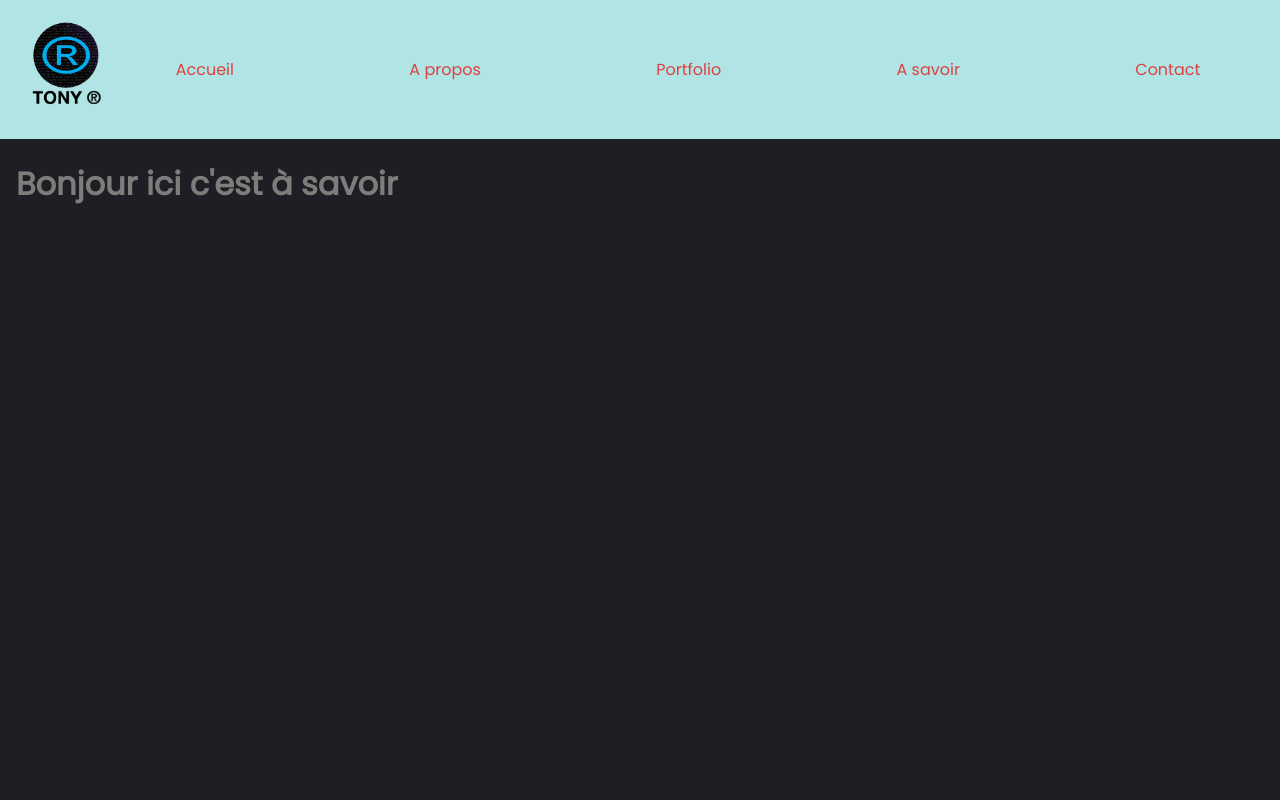
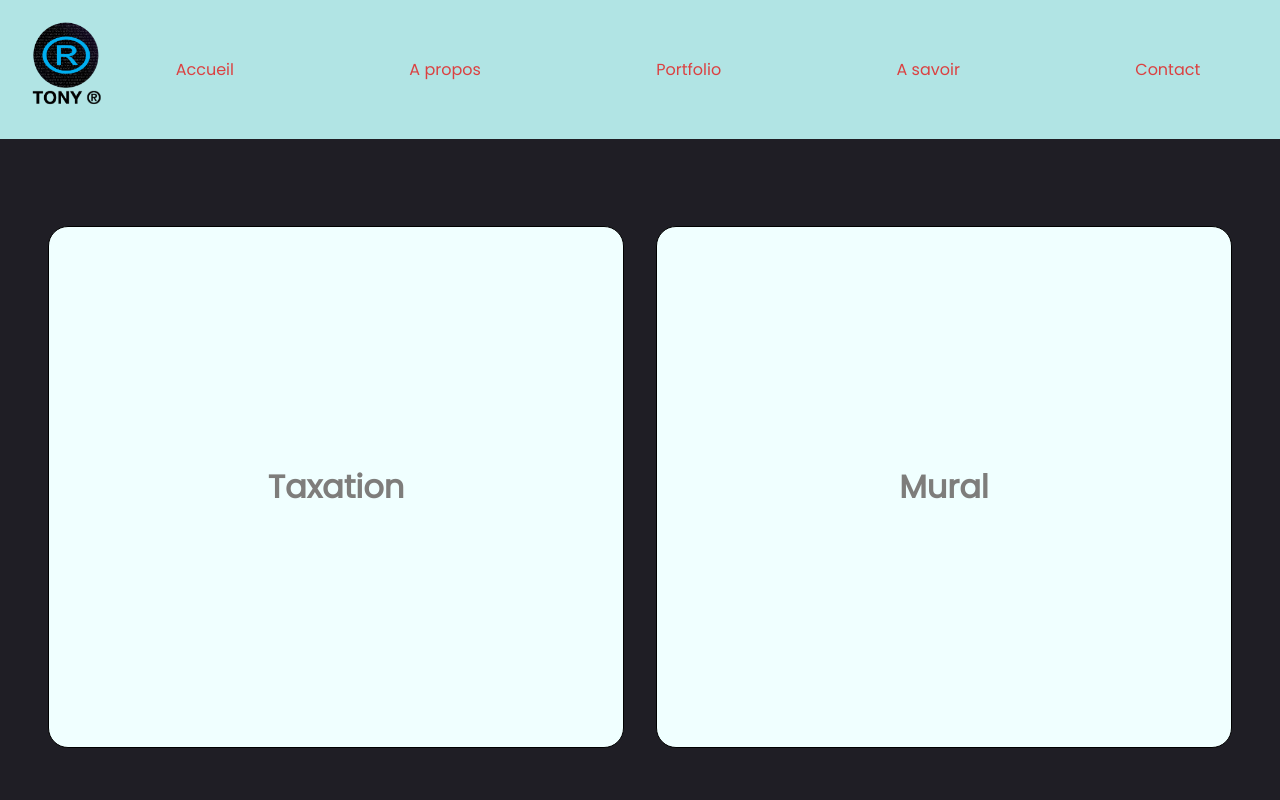
Before and after one commit to Max182xx/WebsideTonyR, a React (Create React App) app in the folder website/: page /asavoir in a window 1280 px wide. Shown: the top 800 px of the page. Built offline with nearby package versions, Linux system fonts and the light colour scheme.

Commit message:
Mise en place des flip card dans la page à savoir

```diff
--- a/website/package.json
+++ b/website/package.json
@@ -13,6 +13,7 @@
     "bootstrap": "^5.3.3",
     "gsap": "^3.12.5",
     "react": "^18.3.1",
+    "react-card-flip": "^1.2.3",
     "react-dom": "^18.3.1",
     "react-responsive-carousel": "^3.2.23",
     "react-router-dom": "^6.24.1",
--- a/website/src/App.css
+++ b/website/src/App.css
@@ -19,7 +19,6 @@ body {
   color: rgb(126, 125, 123);
 }
 
-
 .main {
   min-height: 100vh;
   padding: 10rem 1rem 1rem;
--- a/website/src/pages/ASavoir.jsx
+++ b/website/src/pages/ASavoir.jsx
@@ -1,11 +1,87 @@
-import React from 'react';
+import React, { useState } from "react";
+import ReactCardFlip from "react-card-flip";
+import "../styles/ASavoir.css";
 
-const ASavoir = () => {
-    return (
-        <div className="main">
-            <h1> Bonjour ici c'est  à savoir </h1>
+/* Intaller le package  'npm i react-card-flip' dans le projet */
+
+function ASavoir() {
+  const [flips, setFlips] = useState([false, false]);
+
+  function flipCard(index) {
+    const newFlips = [...flips];
+    newFlips[index] = !newFlips[index]; // Met à jour l'état de la carte spécifique
+    setFlips(newFlips);
+  }
+
+  return (
+    <main>
+      <div className="main">
+        <div className="container-flip">
+          {/* Carte 1 */}
+          <ReactCardFlip flipDirection="horizontal" isFlipped={flips[0]}>
+            <div className="card card-front " onClick={() => flipCard(0)}>
+              <h1>Taxation</h1>
+            </div>
+
+            <div className="card card-back" onClick={() => flipCard(0)}>
+              <h1>DEFISCALISATION </h1>
+              <p>
+                DEFISCALISATION Vous souhaiteriez acquérir l’une ou plusieurs
+                des oeuvres présentées sur ce site au nom de votre société et
+                ainsi bénéficier du système fiscal mis en place pour soutenir le
+                travail des artistes? Que vous soyez chef d’entreprise ou en
+                profession libérale, c’est possible. Chacune des oeuvres de TONY
+                R est accompagnée d’une facture et d’un certificat
+                d’authenticité prouvant qu’il s’agit bien d’une oeuvre
+                originale, car seules les oeuvres originales (éditée en 8
+                exemplaires) peuvent bénéficier de cette déduction d’impôt.
+                Depuis 2002, les entreprises qui achètent des oeuvres d’art
+                peuvent déduire le prix de leur acquisition de leur résultat
+                imposable selon les conditions suivantes: l’acquisition doit
+                porter sur l’oeuvre d’un artiste vivant au moment de l’achat
+                l’oeuvre doit être exposée dans un lieu accessible au public ou
+                aux salariés durant cinq années à partir du jour de
+                l’acquisition l’obligation d’inscrire à un compte de réserve
+                spéciale au passif du bilan de l’entreprise le montant total de
+                la déduction réalisée Modalités de la déduction fiscale: La
+                somme correspondant au prix d’acquisition de l’œuvre est déduite
+                par fractions égales sur les résultats de l’exercice
+                d’acquisition et des quatre années suivantes. La déduction
+                effectuée au titre de chaque exercice ne peut toutefois excéder
+                la limite de 5 ‰ du chiffre d’affaires. Note: ce dispositif ne
+                concerne pas les entreprises soumises à l’impôt sur le revenu
+                dans la catégorie des bénéfices non commerciaux (BNC) qui n’ont
+                pas la faculté de créer au passif de leur bilan un compte de
+                réserve spéciale. Si vous êtes séduit par l’une de mes oeuvres,
+                bénéficiez de cette disposition en me contactant !
+              </p>
+            </div>
+          </ReactCardFlip>
+
+          {/* Carte 2 */}
+          <ReactCardFlip flipDirection="horizontal" isFlipped={flips[1]}>
+            <div className="card card-front" onClick={() => flipCard(1)}>
+              <h1>Mural</h1>
+            </div>
+
+            <div className="card card-back" onClick={() => flipCard(1)}>
+              <h1>Mes peintures murales</h1>
+
+              <p>
+                Vous pouvez voir mes peintures murales extérieures et
+                intérieures sur le site all-deco.fr. Je peux réaliser tout type
+                de travaux sur commandes pour des entreprises, des particuliers,
+                des collectivités, des associations et autres. Le projet est
+                toujours élaborée en collaboration avec le commanditaire, dans
+                le respect du lieu, des délais et du budget. Donc, si vous avez
+                un projet, n'hésitez pas à me contacter.
+              </p>
+            </div>
+          </ReactCardFlip>
         </div>
-    );
-};
+      </div>
+    </main>
+  );
+}
 
 export default ASavoir;
--- a/website/src/styles/APropos.css
+++ b/website/src/styles/APropos.css
@@ -19,3 +19,9 @@
     align-items: center;
 
 }
+
+@media screen and (max-width:1250px) {
+    .carousel-container{
+        display: none;
+    }
+}
--- /dev/null
+++ b/website/src/styles/ASavoir.css
@@ -0,0 +1,43 @@
+.container-flip{
+    display: flex;
+    justify-content: space-around;
+    margin: 1rem;
+
+}
+
+.card-front h1 {
+    display: flex;
+    justify-content: center;
+    align-items: center;
+    height: 65vh;
+
+}
+
+.card{
+
+    width: 45vw;
+    height: auto;
+    border: 1px solid black;
+    border-radius: 20px;
+    margin: 50px auto;
+    background-color:azure;
+    cursor: pointer;
+
+}
+
+.card-back{
+    background-color: beige;
+    height: auto;
+    display: flex;
+    justify-items: center;
+    flex-direction: column;
+    padding: 1rem;
+
+}
+
+@media screen and (max-width:1250px) {
+    .container-flip{
+        display: flex;
+        flex-wrap: wrap;
+    }
+}
```
Also changed, not shown: 1 other file (tests, documents, lock files or other folders).
